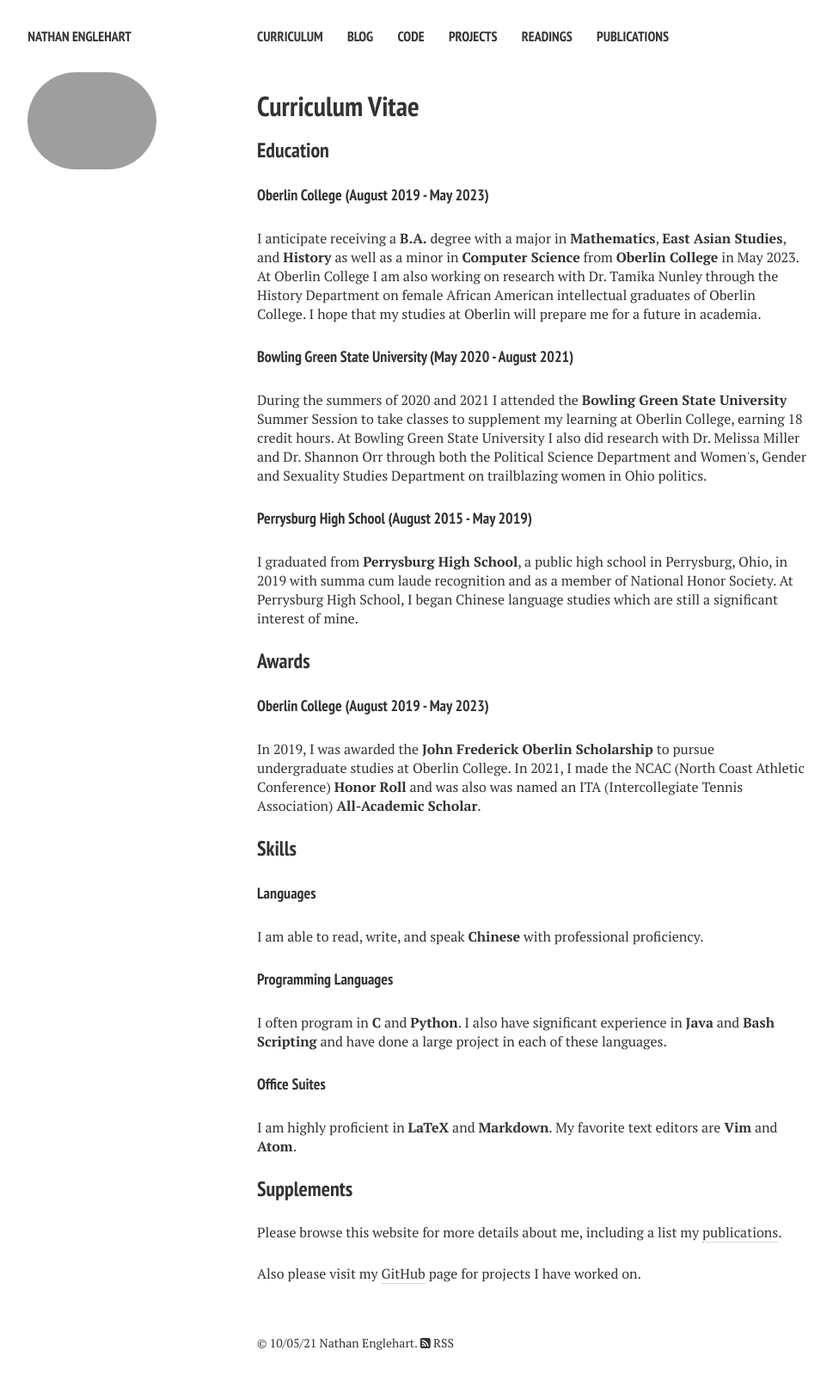
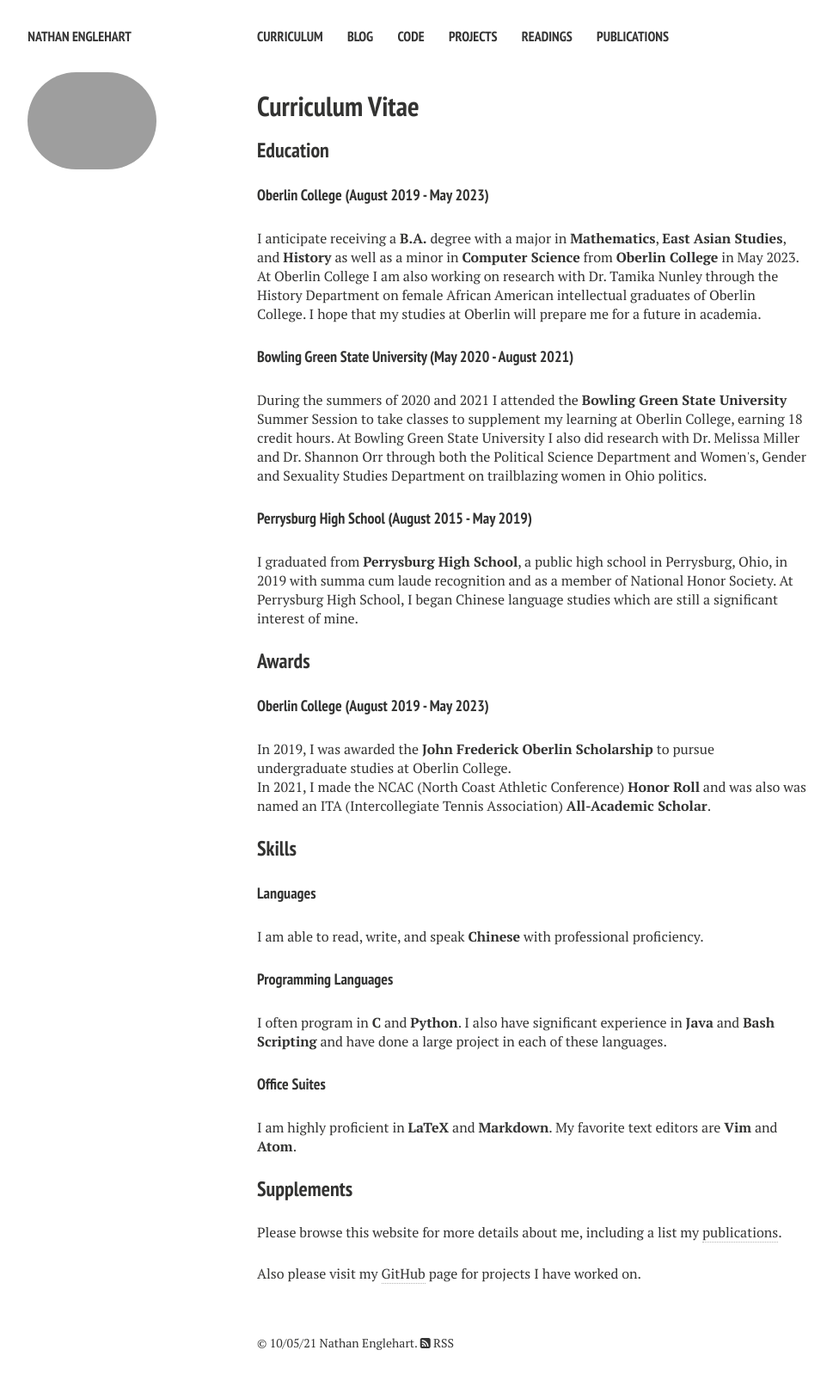
Before and after one commit to nathanenglehart/nathanenglehart.github.io, a Jekyll site: the page built from cv.md, in a window 1280 px wide. Shown: the whole page at 86% size, without its empty margins (21-990 px from the left). Built offline with Jekyll 4.4.1, drawn with Linux system fonts in a browser that asks for light colours; nearby versions of some CDN libraries.

Commit message:
Update cv.html

```diff
--- a/_layouts/cv.html
+++ b/_layouts/cv.html
@@ -63,7 +63,9 @@
 
       <h4>Oberlin College (August 2019 - May 2023)</h4>
 
-      <p class="paragraph">In 2019, I was awarded the <strong>John Frederick Oberlin Scholarship</strong> to pursue undergraduate studies at Oberlin College. In 2021, I made the NCAC (North Coast Athletic Conference) <strong>Honor Roll</strong> and was also was named an ITA (Intercollegiate Tennis Association) <strong>All-Academic Scholar</strong>.</p>
+      <p class="paragraph">In 2019, I was awarded the <strong>John Frederick Oberlin Scholarship</strong> to pursue undergraduate studies at Oberlin College. </p>
+
+      <p class="paragraph">In 2021, I made the NCAC (North Coast Athletic Conference) <strong>Honor Roll</strong> and was also was named an ITA (Intercollegiate Tennis Association) <strong>All-Academic Scholar</strong>.</p>
 
       <h3>Skills</h3>
 
```
